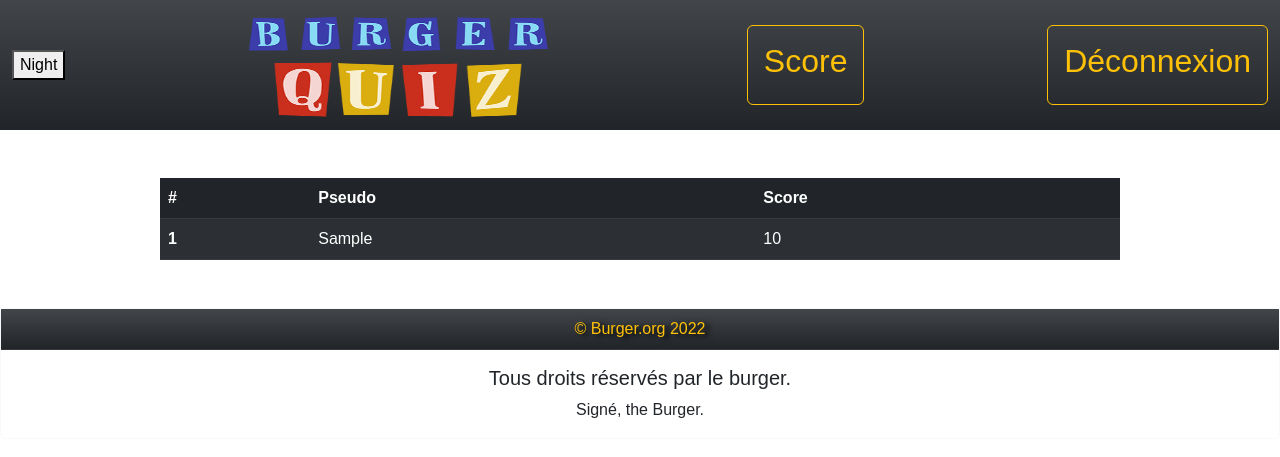
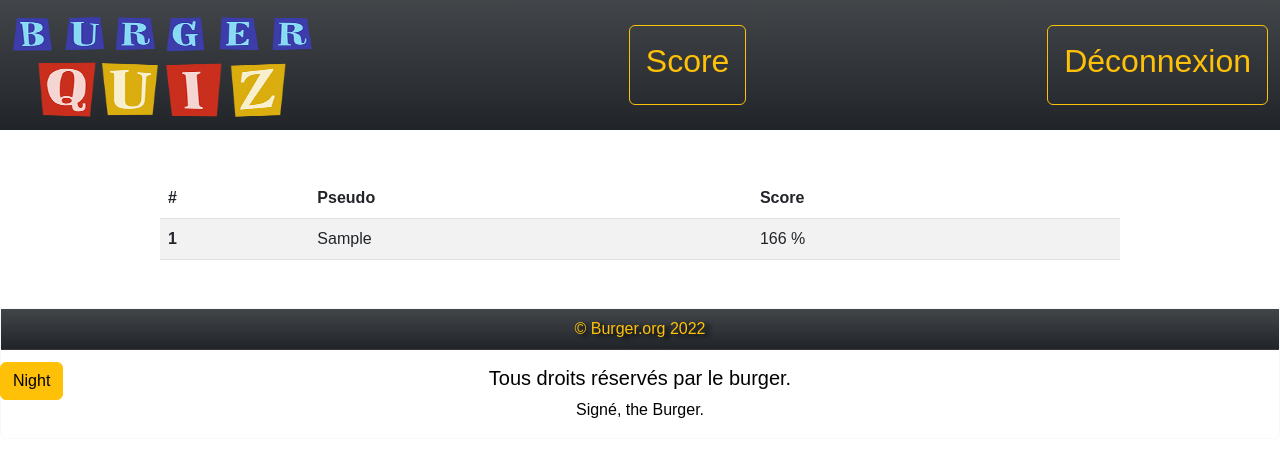
Before and after one commit to 3ti3nne/burgerQuizzTheSecond, a PHP site: page /scoreboard.php in a window 1280 px wide. Shown: the top 457 px of the page. Run offline with PHP 8.4, Linux system fonts and the light colour scheme; the visitor is signed in with stand-in values (Sample User, id 1); data comes from the database, SQL or seed files in the repository; tables that the repository leaves empty or names only in its code hold one stand-in row (values such as "Sample post"); some libraries are stand-ins or nearby versions; some web fonts are replaced.

Commit message:
feat: finitos les pepitos.

```diff
--- a/public/css/style.css
+++ b/public/css/style.css
@@ -1,6 +1,16 @@
 .row {
   padding: 0 !important;
   margin: 0 !important;
+}
+
+* {
+  transition-duration: 500ms;
+}
+
+#night {
+  position: fixed;
+  bottom: 50%;
+  left: 0;
 }
 
 @media only screen and (max-height: 400px) {
--- a/public/js/scriptDark.js
+++ b/public/js/scriptDark.js
@@ -1,8 +1,6 @@
 /**
  * Dark mode
  */
-
-let darkMode = false;
 
 const nightBtn = document.querySelector("#night");
 const mainBG = document.querySelector(".indexBG");
@@ -15,8 +13,11 @@ function dark() {
   mainBG.classList.add("bg-dark");
   footerBG.classList.add("bg-dark");
   gameBtn.style.color = "#ffc107";
-
-  darkMode = true;
+  nightBtn.innerHTML = "Light";
+  if (document.querySelector(".table")) {
+    document.querySelector(".table").classList.add("table-dark");
+  }
+  document.cookie = "darkMode=true; SameSite=None; Secure";
 }
 
 function light() {
@@ -25,8 +26,17 @@ function light() {
   document.body.classList.remove("bg-dark");
   mainBG.classList.remove("bg-dark");
   footerBG.classList.remove("bg-dark");
+  nightBtn.innerHTML = "Night";
+  if (document.querySelector(".table")) {
+    document.querySelector(".table").classList.remove("table-dark");
+  }
+  document.cookie = "darkMode=false; SameSite=None; Secure";
+}
 
-  darkMode = false;
+if (document.cookie.split(";").some((item) => item.includes("darkMode=true"))) {
+  dark();
+} else {
+  light();
 }
 
 nightBtn.addEventListener("click", () => {
--- a/score.php
+++ b/score.php
@@ -27,7 +27,7 @@ require_once('./controller/controller.php');
 
 
 
-    <div class="row">
+    <div class="indexBG row">
 
         <div class="column-2 mb-r">
             <div class="card bg-dark bg-gradient text-white text-center p-1" id="scoreCard" style="margin:50px;">
@@ -53,6 +53,7 @@ require_once('./controller/controller.php');
                 <a href="./game.php" class="btn btn-outline-warning p-3 my-3 m-auto" id="reloadBtn">Rejouer ?</a>
             </div>
         </div>
+        <button class="list-group-item btn d-none"></button>
     </div>
 
 
--- a/scoreboard.php
+++ b/scoreboard.php
@@ -33,7 +33,7 @@ require_once('./utils/database.php');
     ?>
     <main>
 
-        <table class="table table-striped table-dark w-75 m-auto my-5">
+        <table class="table table-striped w-75 m-auto my-5 indexBG">
 
             <thead>
                 <tr>
@@ -52,7 +52,8 @@ require_once('./utils/database.php');
                     <tr>
                         <th scope="row"><?= $i ?></th>
                         <td><?= $score['pseudo'] ?></td>
-                        <td><?= $score['score'] ?></td>
+                        <td><?= (int)($score['score'] / 6 * 100) ?> %</td>
+
                     </tr>
                 <?php
                     $i++;
@@ -61,6 +62,8 @@ require_once('./utils/database.php');
 
             </tbody>
         </table>
+        <button class="list-group-item btn d-none"></button>
+
     </main>
 
 
@@ -74,6 +77,8 @@ require_once('./utils/database.php');
     <script src="https://code.jquery.com/jquery-3.2.1.slim.min.js" integrity="sha384-KJ3o2DKtIkvYIK3UENzmM7KCkRr/rE9/Qpg6aAZGJwFDMVNA/GpGFF93hXpG5KkN" crossorigin="anonymous"></script>
     <script src="https://cdn.jsdelivr.net/npm/popper.js@1.12.9/dist/umd/popper.min.js" integrity="sha384-ApNbgh9B+Y1QKtv3Rn7W3mgPxhU9K/ScQsAP7hUibX39j7fakFPskvXusvfa0b4Q" crossorigin="anonymous"></script>
     <script src="https://cdn.jsdelivr.net/npm/bootstrap@4.0.0/dist/js/bootstrap.min.js" integrity="sha384-JZR6Spejh4U02d8jOt6vLEHfe/JQGiRRSQQxSfFWpi1MquVdAyjUar5+76PVCmYl" crossorigin="anonymous"></script>
+    <script src="/public/js/scriptDark.js"></script>
+
 </body>
 
 </html>
--- a/views/header.php
+++ b/views/header.php
@@ -1,6 +1,6 @@
 <nav class="navbar bg-dark bg-gradient border-dark">
     <div class="container-fluid">
-        <button type="button" id="night">Night</button>
+        <button type="button" id="night" class="btn btn-warning">Night</button>
         <a class="navbar-brand" href="/index.php">
             <img id="img" src="../public/imgs/Burger_Quiz_logo_ecrit.png" width="300" height="100" class="d-inline-block align-text-top">
         </a>
```
